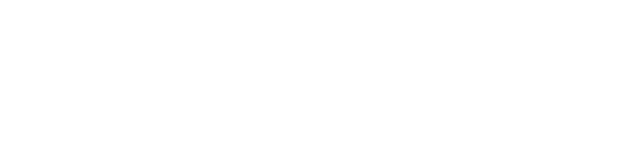
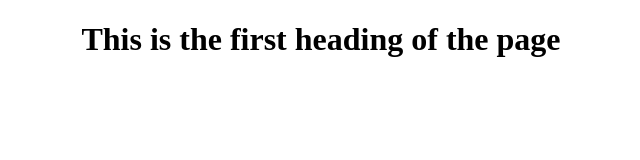
Before and after one commit to Ahsan-Burki2126/learning-git, a plain HTML site: page index.html in a window 1280 px wide. Shown: the whole page, without its empty margins (319-959 px from the left). Drawn offline with Linux system fonts and the light colour scheme.

Commit message:
added the first heading in the page and styled it

```diff
--- a/blustyle.css
+++ b/blustyle.css
@@ -0,0 +1,3 @@
+h1{
+    text-align: center;
+}
--- a/index.html
+++ b/index.html
@@ -6,7 +6,7 @@
 </head>
 <body>
 
-
+<h1>This is the first heading of the page</h1>
 
 </body>
 </html>
```
